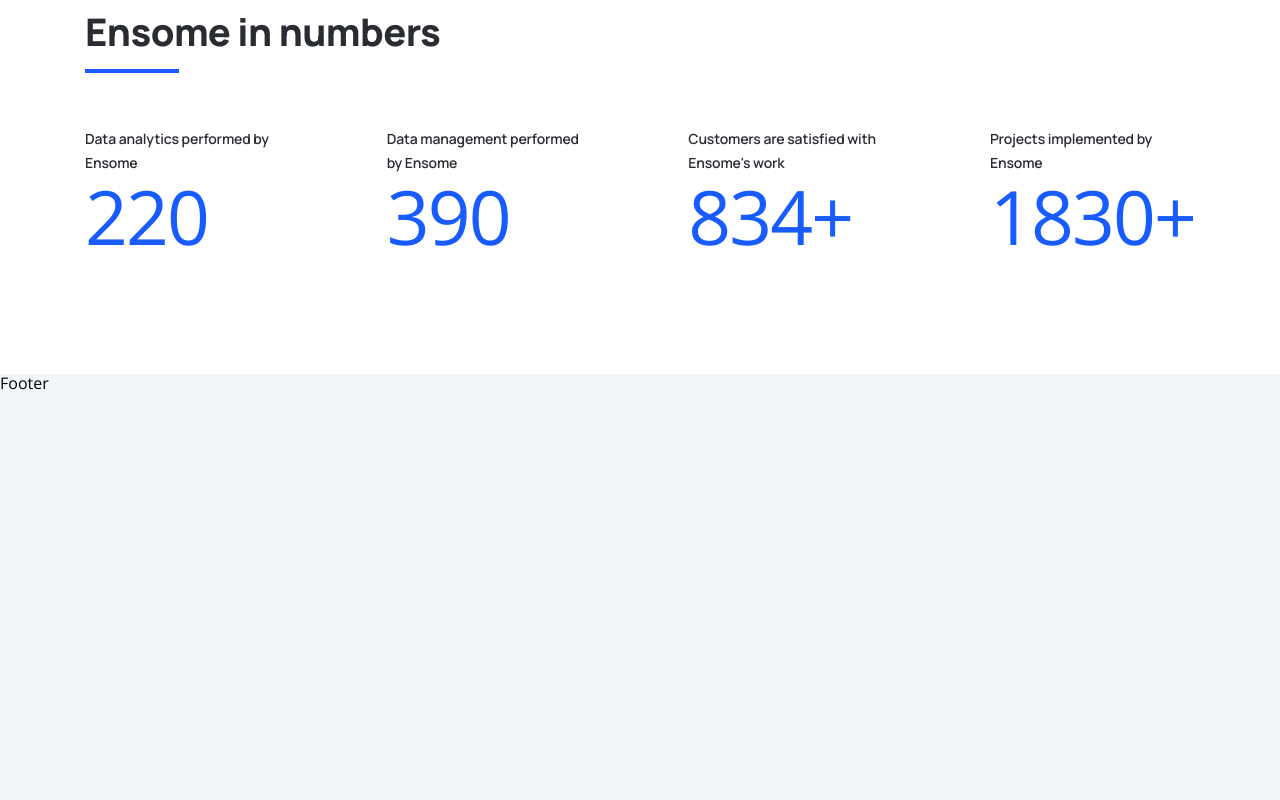
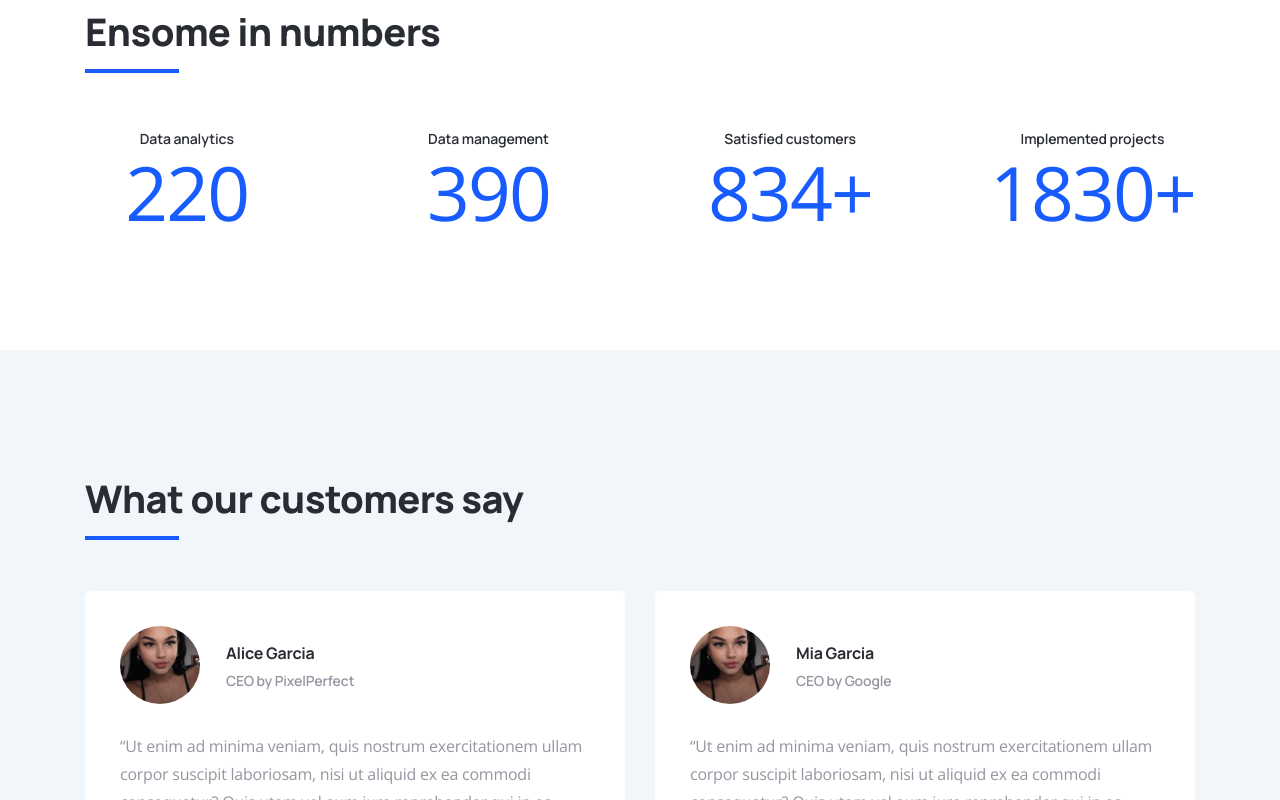
Before and after one commit to zborecki/ensome-v2, a React (Create React App) app: page / in a window 1280 px wide. Shown: the part 1680-2480 px from the top of the page. Before the commit the page ends 2074 px from the top, so only its background shows below. Built offline with nearby package versions, Linux system fonts and the light colour scheme.

Commit message:
feature/11: add reviews

```diff
--- a/src/components/Overview/overview.style.tsx
+++ b/src/components/Overview/overview.style.tsx
@@ -8,15 +8,19 @@
       display: grid;
       grid-template-columns: repeat(4, 1fr);
       column-gap: 98px;
+      text-align: center;
 
       @media screen and (max-width: 992px) {
-        grid-template-columns: repeat(3, 1fr);
         gap: 50px;
       }
 
       @media screen and (max-width: 768px) {
+        gap: 20px;
+        grid-template-columns: repeat(3, 1fr);
+      }
+
+      @media screen and (max-width: 576px) {
         grid-template-columns: repeat(2, 1fr);
-        gap: 20px;
       }
     }
 
@@ -31,6 +35,10 @@
       line-height: ${({ theme: { overview: { value } } }) => value.lineHeight};
       letter-spacing: ${({ theme: { overview: { value } } }) => value.letterSpacing};
       color: ${({ theme: { overview: { value } } }) => value.color};
+
+      @media screen and (max-width: 992px) {
+        font-size: 55px;
+      }
     }
   }
 
--- /dev/null
+++ b/src/components/Reviews/index.tsx
@@ -0,0 +1,90 @@
+import { Headline, Paragraph, Wrapper } from '../styled.components';
+import { ReviewsRoot } from './reviews.style';
+import dictionary from '../../data/dictionary';
+import Image from '../Image';
+import { ReviewType } from '../../types/common';
+
+import girlImage from '../../assets/girl.png';
+
+const reviews: ReviewType[] = [
+  {
+    avatar: girlImage,
+    fullName: 'Alice Garcia',
+    occupation: 'CEO by PixelPerfect',
+    quote: '“Ut enim ad minima veniam, quis nostrum exercitationem ullam corpor suscipit laboriosam, nisi ut aliquid ex ea commodi consequatur? Quis utem vel eum iure reprehender qui in ea voluptate velit esse quam nihil molesti consequatur, vel illum.”'
+  },
+  {
+    avatar: girlImage,
+    fullName: 'Mia Garcia',
+    occupation: 'CEO by Google',
+    quote: '“Ut enim ad minima veniam, quis nostrum exercitationem ullam corpor suscipit laboriosam, nisi ut aliquid ex ea commodi consequatur? Quis utem vel eum iure reprehender qui in ea voluptate velit esse quam nihil molesti consequatur, vel illum.”'
+  }
+];
+
+const Review = ({
+  avatar, fullName, occupation, quote
+}: ReviewType): JSX.Element => (
+  <div className="review__wrapper">
+    <div className="review__person">
+      <Image
+        width={80}
+        parent="review"
+        label={fullName}
+        link={avatar}
+      />
+      <div className="review__information">
+        <Headline
+          as="h3"
+          className="review__fullName"
+          variant="h6"
+        >
+          { fullName }
+        </Headline>
+        <Headline
+          as="p"
+          className="review__occupation"
+          variant="h7-semibold"
+        >
+          { occupation }
+        </Headline>
+      </div>
+    </div>
+    <Paragraph
+      variant="p2-regular"
+      className="review__paragraph"
+    >
+      { quote }
+    </Paragraph>
+  </div>
+);
+
+const { reviews: { headline } } = dictionary;
+const Reviews = (): JSX.Element => (
+  <ReviewsRoot>
+    <Wrapper className="reviews__wrapper">
+      <Headline
+        className="reviews__headline"
+        variant="h2"
+        underlined
+      >
+        { headline }
+      </Headline>
+      <div className="reviews__containers">
+        {
+          reviews.map(({
+            fullName, avatar, occupation, quote
+          }) => (
+            <Review
+              fullName={fullName}
+              avatar={avatar}
+              occupation={occupation}
+              quote={quote}
+            />
+          ))
+        }
+      </div>
+    </Wrapper>
+  </ReviewsRoot>
+);
+
+export default Reviews;
--- /dev/null
+++ b/src/components/Reviews/reviews.style.tsx
@@ -0,0 +1,50 @@
+import styled from 'styled-components';
+
+export const ReviewsRoot = styled.section`
+  background: ${({ theme: { common } }) => common.background};
+
+  .review {
+    &__fullName {
+      margin-bottom: 4px;
+    }
+
+    &__occupation {
+      color: ${({ theme: { common: { paragraph } } }) => paragraph.color};
+    }
+
+    &__image {
+      img {
+        border-radius: 50%;
+      }
+    }
+
+    &__person {
+      display: flex;
+      align-items: center;
+      gap: 26px;
+      margin-bottom: 25px;
+    }
+
+    &__wrapper {
+      border-radius: ${({ theme: { common } }) => common.borderRadius};
+      padding: 35px;
+      background-color: ${({ theme: { review } }) => review.background};
+    }
+  }
+
+  .reviews {
+    &__headline {
+      margin-bottom: 65px;
+    }
+
+    &__containers {
+      display: grid;
+      grid-template-columns: repeat(2, 1fr);
+      gap: 30px;
+
+      @media screen and (max-width: 992px) {
+        grid-template-columns: 1fr;
+      }
+    }
+  }
+`;
--- a/src/data/dictionary.ts
+++ b/src/data/dictionary.ts
@@ -31,5 +31,8 @@
   },
   overview: {
     headline: 'Ensome in numbers'
+  },
+  reviews: {
+    headline: 'What our customers say'
   }
 };
--- a/src/data/variables.ts
+++ b/src/data/variables.ts
@@ -32,19 +32,19 @@
 
 export const overviews: OverviewType[] = [
   {
-    label: 'Data analytics performed by Ensome',
+    label: 'Data analytics',
     value: '220'
   },
   {
-    label: 'Data management performed by Ensome',
+    label: 'Data management',
     value: '390'
   },
   {
-    label: "Customers are satisfied with Ensome's work",
+    label: 'Satisfied customers',
     value: '834+'
   },
   {
-    label: 'Projects implemented by Ensome',
+    label: 'Implemented projects',
     value: '1830+'
   }
 ];
--- a/src/routes/Home/index.tsx
+++ b/src/routes/Home/index.tsx
@@ -3,6 +3,7 @@
 import Features from '../../components/Features';
 import Hero from '../../components/Hero';
 import Overview from '../../components/Overview';
+import Reviews from '../../components/Reviews';
 import dictionary from '../../data/dictionary';
 import { ButtonProps } from '../../types/props';
 
@@ -51,6 +52,7 @@
     </Hero>
     <Features className="home-features" />
     <Overview />
+    <Reviews />
   </>
 );
 
--- a/src/theme/index.tsx
+++ b/src/theme/index.tsx
@@ -84,7 +84,8 @@
   headline: {
     h1: headline.h1,
     h2: headline.h2,
-    'h7-semibold': headline['h7-semibold']
+    'h7-semibold': headline['h7-semibold'],
+    h6: headline.h6
   },
   hero: {
     background: colors.prussianBlue,
@@ -106,5 +107,8 @@
       lineHeight: overviewFont.lineHeight,
       letterSpacing: overviewFont.letterSpacing
     }
+  },
+  review: {
+    background: colors.white
   }
 } as DefaultTheme;
--- a/src/theme/typography.ts
+++ b/src/theme/typography.ts
@@ -16,21 +16,25 @@
   font-size: ${({ variant, theme: { headline } }) => (
     (variant === 'h1' && headline.h1.fontSize)
     || (variant === 'h2' && headline.h2.fontSize)
+    || (variant === 'h6' && headline.h6.fontSize)
     || (variant === 'h7-semibold' && headline['h7-semibold'].fontSize)
   )};
   font-weight: ${({ variant, theme: { headline } }) => (
     (variant === 'h1' && headline.h1.fontWeight)
     || (variant === 'h2' && headline.h2.fontWeight)
+    || (variant === 'h6' && headline.h6.fontWeight)
     || (variant === 'h7-semibold' && headline['h7-semibold'].fontWeight)
   )};
   line-height: ${({ variant, theme: { headline } }) => (
     (variant === 'h1' && headline.h1.lineHeight)
     || (variant === 'h2' && headline.h2.lineHeight)
+    || (variant === 'h6' && headline.h6.lineHeight)
     || (variant === 'h7-semibold' && headline['h7-semibold'].lineHeight)
   )};
   letter-spacing: ${({ variant, theme: { headline } }) => (
     (variant === 'h1' && headline.h1.letterSpacing)
     || (variant === 'h2' && headline.h2.letterSpacing)
+    || (variant === 'h6' && headline.h6.letterSpacing)
     || (variant === 'h7-semibold' && headline['h7-semibold'].letterSpacing)
   )};
 `;
--- a/src/types/common.ts
+++ b/src/types/common.ts
@@ -76,6 +76,10 @@
   [type in 'value' | 'label']: string;
 };
 
+export type ReviewType = {
+  [data in 'avatar' | 'fullName' | 'occupation' | 'quote']: string
+};
+
 export type RWDTypographyType = {
   [type in 'desktop' | 'mobile']: TypographyType;
 };
--- a/src/types/props.ts
+++ b/src/types/props.ts
@@ -19,7 +19,7 @@
 }
 
 export interface HeadlineProps extends BaseProps {
-  variant: 'h1' | 'h2' | 'h7-semibold';
+  variant: 'h1' | 'h2' | 'h6' | 'h7-semibold';
   color?: string;
   underlined?: boolean;
 }
--- a/theme.d.ts
+++ b/theme.d.ts
@@ -25,6 +25,7 @@
     logo: ColorThemeType
     overview: BackgroundThemeType & {
       value: TypographyType & ColorThemeType
-    }
+    },
+    review: BackgroundThemeType
   }
 }
```
Also changed, not shown: src/assets/girl.png (added).
